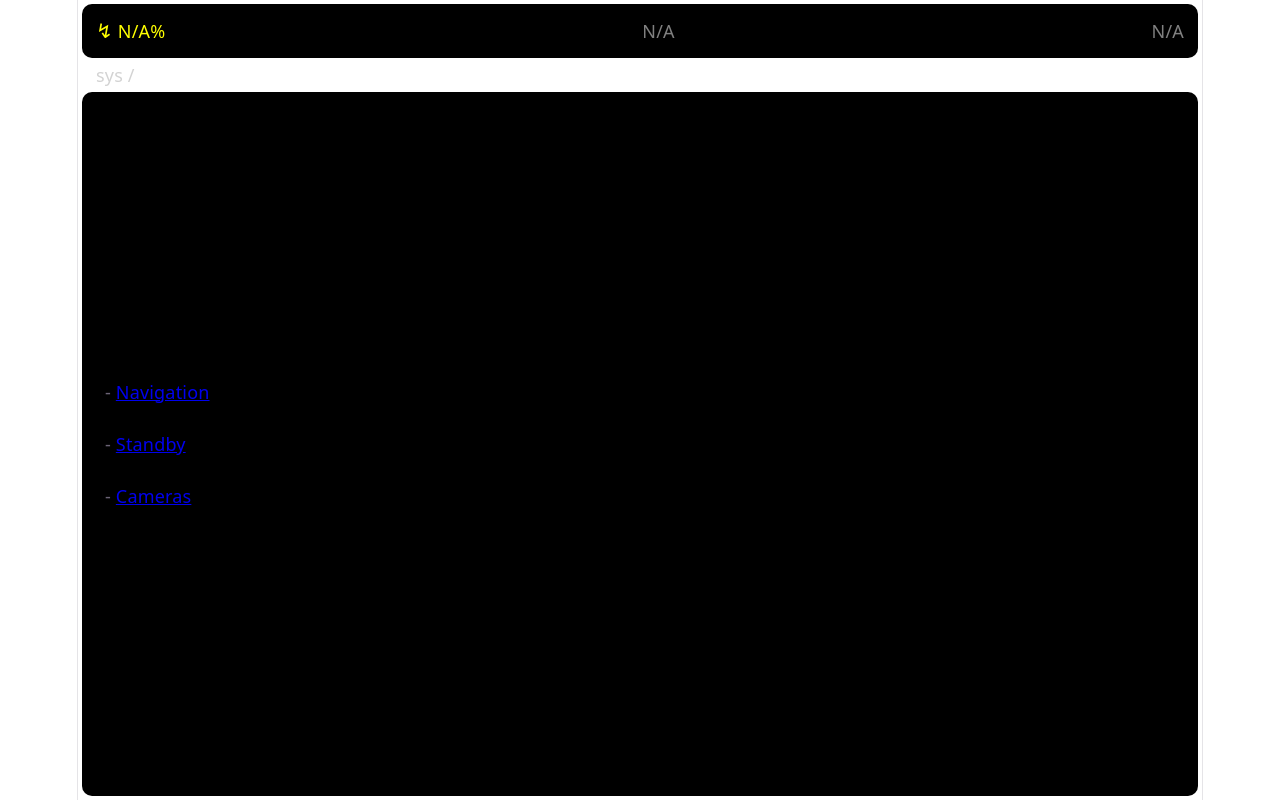
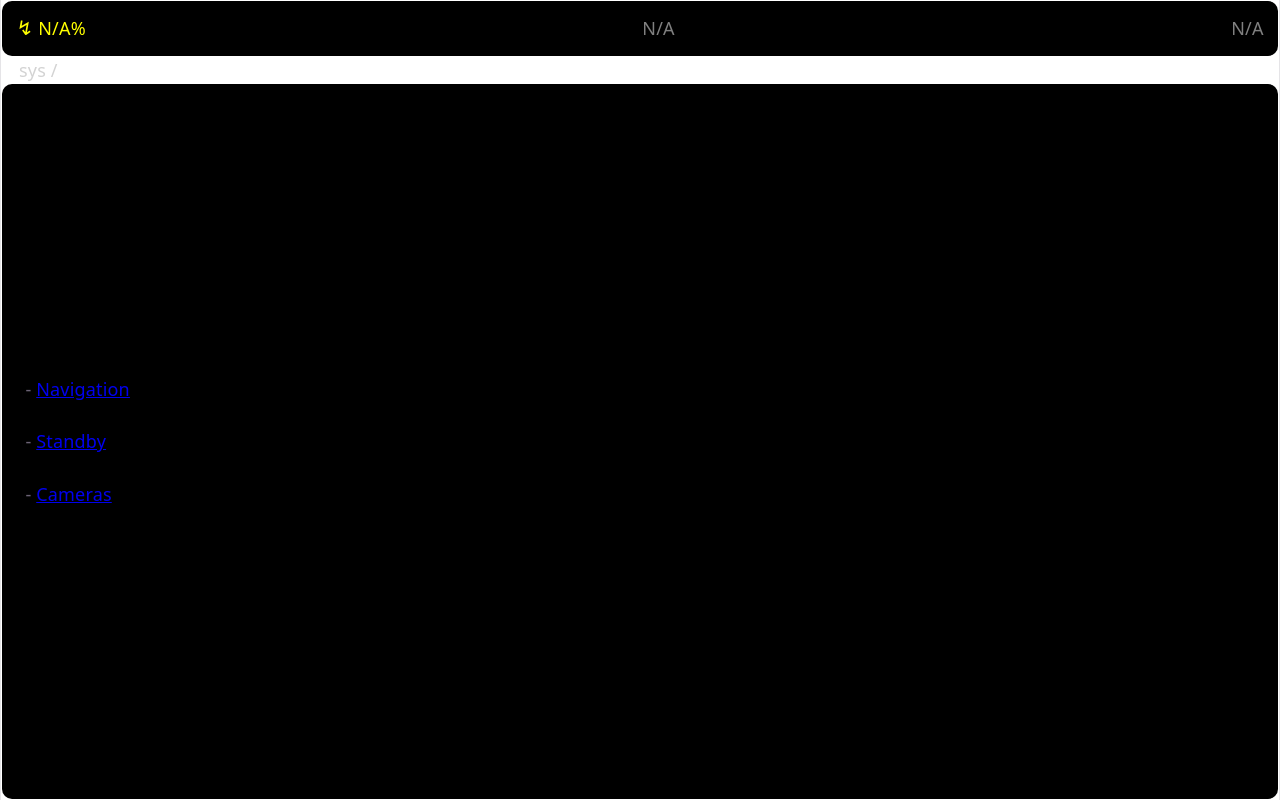
Before and after one commit to MRBT7274/mars-mfd, a React (Vite) app in the folder mars-mfd/: page / in a window 1280 px wide. Built offline with nearby package versions, Linux system fonts and the light colour scheme; no server answers.

Commit message:
style: made margins around far smaller for visual sake

```diff
--- a/mars-mfd/src/components/Styles.css
+++ b/mars-mfd/src/components/Styles.css
@@ -2,7 +2,7 @@
     background-color: black;
     border-radius: 10px;
     padding: 0.3rem;
-    margin: 0.2rem;
+    margin: 1px;
     display: flex;
     flex-direction: row;
     justify-content: space-between;
@@ -13,7 +13,7 @@
     background-color: black;
     border-radius: 10px;
     padding: 0.3rem;
-    margin: 0.2rem;
+    margin: 1px;
     height: 100%;
     display: flex;
     flex-direction: column;
--- a/mars-mfd/src/index.css
+++ b/mars-mfd/src/index.css
@@ -51,7 +51,7 @@
 }
 
 #root {
-  width: 1126px;
+  width: 100vw;
   max-width: 100%;
   margin: 0 auto;
   text-align: center;
```
